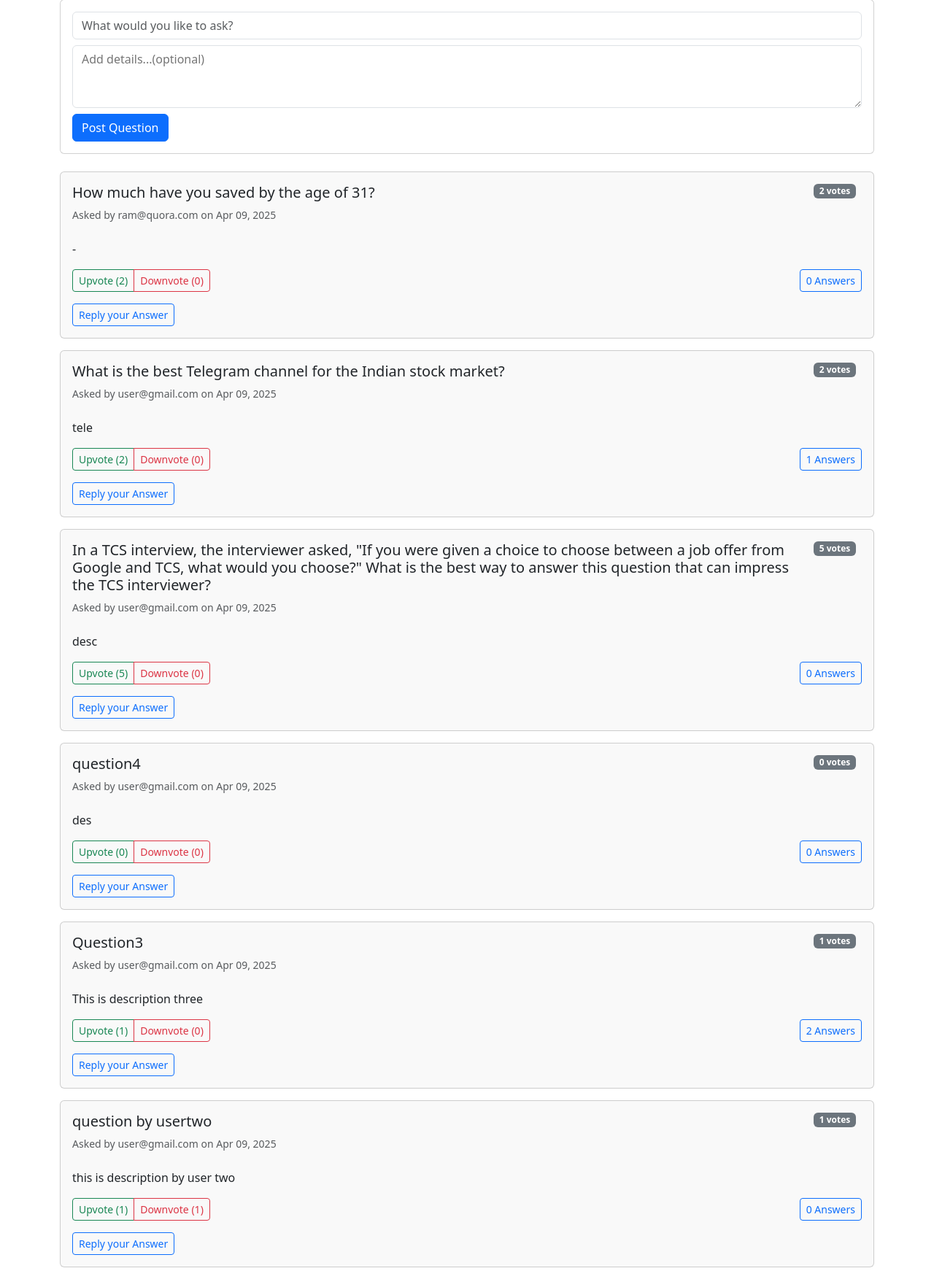
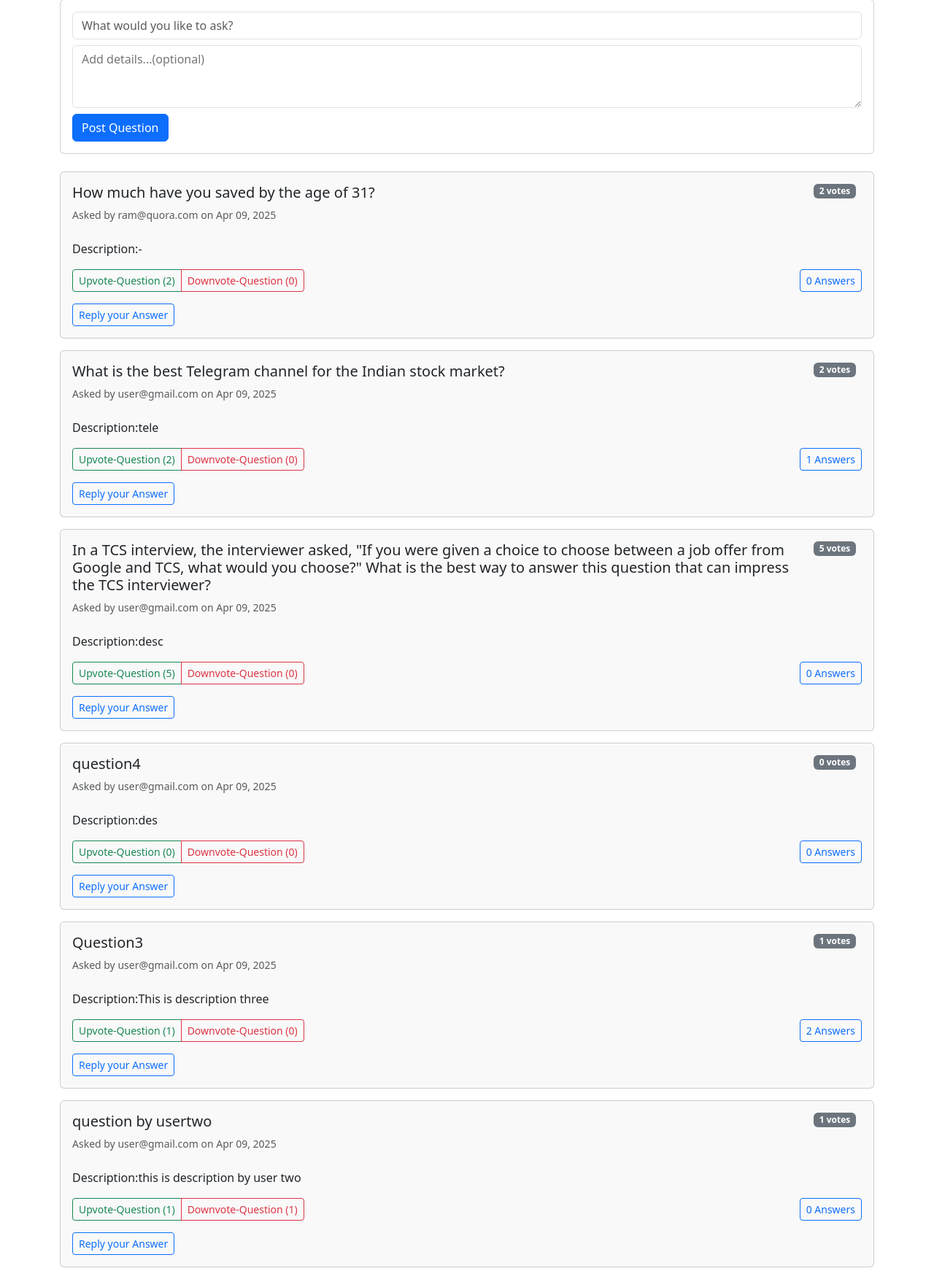
Before and after one commit to balajisadanala/qoura_django, a Django app: page /home/ in a window 1280 px wide. Shown: the part 81-1834 px from the top of the page at 73% size. Run offline with Django 5.2, Linux system fonts and the light colour scheme; a user stored in the database is signed in; data comes from the database, SQL or seed files in the repository.

Commit message:
Update home.html

```diff
--- a/qoura_django/templates/home.html
+++ b/qoura_django/templates/home.html
@@ -35,19 +35,19 @@
               </div>
             </div>
 
-            <p class="card-text mt-2">{{ question.description }}</p>
+            <p class="card-text mt-2">Description:{{ question.description }}</p>
 
             <div class="d-flex justify-content-between align-items-center mt-3">
               <div class="btn-group question-voting" data-id="{{ question.id }}">
                 <button class="btn btn-sm btn-outline-success vote-up
                         {% if question|user_vote_status:request.user == 'upvoted' %}active{% endif %}"
                         data-vote-type="up">
-                    <i class="bi bi-arrow-up"></i> Upvote (<span class="upvote-count">{{ question.upvotes.count }}</span>)
+                    <i class="bi bi-arrow-up"></i> Upvote-Question (<span class="upvote-count">{{ question.upvotes.count }}</span>)
                 </button>
                 <button class="btn btn-sm btn-outline-danger vote-down
                         {% if question|user_vote_status:request.user == 'downvoted' %}active{% endif %}"
                         data-vote-type="down">
-                    <i class="bi bi-arrow-down"></i> Downvote (<span class="downvote-count">{{ question.downvotes.count }}</span>)
+                    <i class="bi bi-arrow-down"></i> Downvote-Question (<span class="downvote-count">{{ question.downvotes.count }}</span>)
                 </button>
             </div>
 
```
